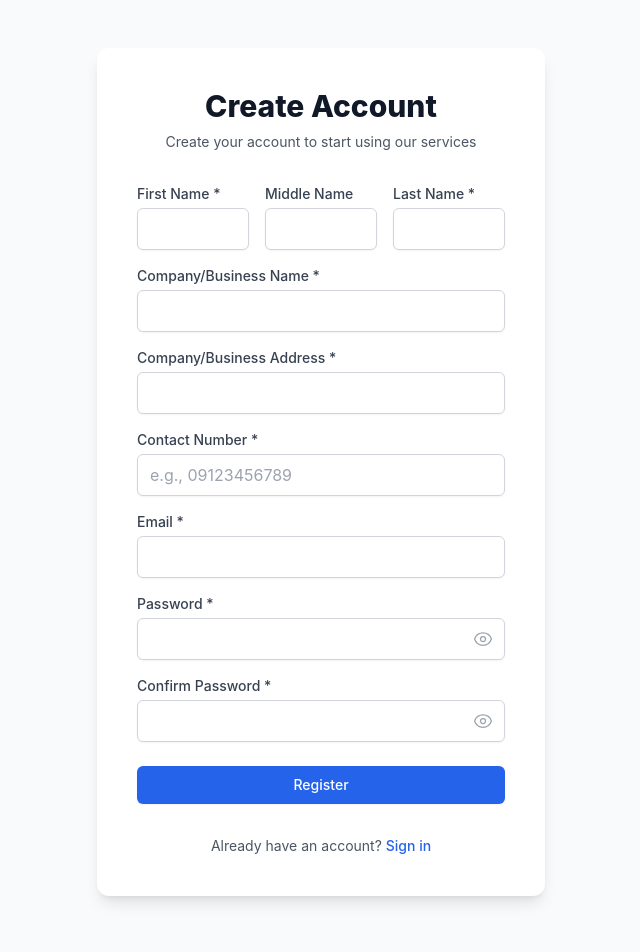
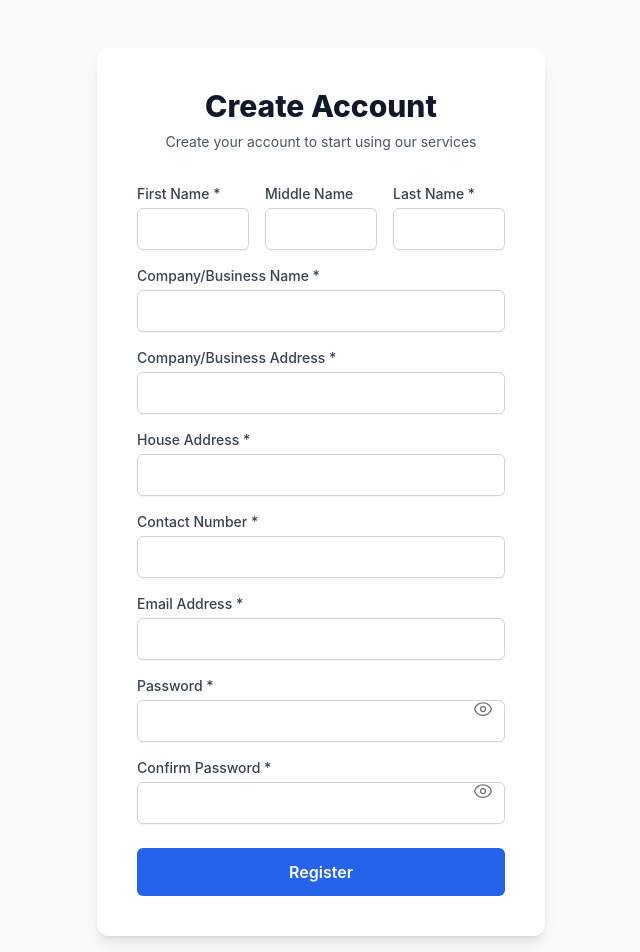
Before and after one commit to lracnaelg/Ads2Go-Client, a React (Create React App) app: page /register in a window 1280 px wide. Shown: the top 952 px of the page, without its empty margins (319-959 px from the left). Built offline with nearby package versions, Linux system fonts and the light colour scheme.

Commit message:
working registration and email code

```diff
--- a/src/contexts/AuthContext.tsx
+++ b/src/contexts/AuthContext.tsx
@@ -15,12 +15,11 @@ import { jwtDecode } from 'jwt-decode';
   type UserRole = "ADMIN" | "USER" | "SUPERADMIN";
 
   interface User {
-  userId: string;
+    userId: string;         // <-- ensure you map _id to userId if backend returns _id
     email: string;
     role: UserRole;
     isEmailVerified: boolean;
     name?: string;
-  id?: string;
     address?: string;
     companyName?: string;
     companyAddress?: string;
@@ -49,7 +48,7 @@ export const AuthProvider: React.FC<{ children: React.ReactNode; navigate: (path
     children,
     navigate,
   }) => {
-  const hasRedirectedRef = useRef(false); // ✅ Moved inside component
+    const hasRedirectedRef = useRef(false);
     const [user, setUser] = useState<User | null>(null);
     const [userEmail, setUserEmail] = useState<string>('');
     const [loginMutation] = useMutation(LOGIN_MUTATION);
@@ -89,7 +88,21 @@ export const AuthProvider: React.FC<{ children: React.ReactNode; navigate: (path
             return;
           }
 
-        const freshUser = data.getOwnUserDetails;
+          const freshUserRaw = data.getOwnUserDetails;
+
+          // Map backend _id to userId if needed:
+          const freshUser: User = {
+            userId: freshUserRaw._id || freshUserRaw.userId,
+            email: freshUserRaw.email,
+            role: freshUserRaw.role,
+            isEmailVerified: freshUserRaw.isEmailVerified,
+            name: freshUserRaw.name,
+            address: freshUserRaw.address,
+            companyName: freshUserRaw.companyName,
+            companyAddress: freshUserRaw.companyAddress,
+            contactNumber: freshUserRaw.contactNumber,
+            profilePicture: freshUserRaw.profilePicture,
+          };
 
           setUser(freshUser);
           setUserEmail(freshUser.email);
@@ -133,22 +146,34 @@ export const AuthProvider: React.FC<{ children: React.ReactNode; navigate: (path
         });
 
         const token = data?.login?.token;
-    const user = data?.login?.user;
+        const userRaw = data?.login?.user;
 
-    if (token && user) {
+        if (token && userRaw) {
           localStorage.setItem('token', token);
+
+          const user: User = {
+            userId: userRaw._id || userRaw.userId,
+            email: userRaw.email,
+            role: userRaw.role,
+            isEmailVerified: userRaw.isEmailVerified,
+            name: userRaw.name,
+            address: userRaw.address,
+            companyName: userRaw.companyName,
+            companyAddress: userRaw.companyAddress,
+            contactNumber: userRaw.contactNumber,
+            profilePicture: userRaw.profilePicture,
+          };
+
           setUser(user);
           setUserEmail(user.email);
 
           console.log('✅ Logged in user:', user);
 
           if (!user.isEmailVerified) {
-        // Immediate redirect is safe here
             navigate('/verify-email');
             return user;
           }
 
-      // 🔧 Use setTimeout to let React finish rendering
           setTimeout(() => {
             switch (user.role.toUpperCase()) {
               case 'ADMIN':
@@ -177,18 +202,35 @@ export const AuthProvider: React.FC<{ children: React.ReactNode; navigate: (path
       try {
         const { data } = await registerMutation({ variables: { input: userData } });
 
-      if (data?.createUser?.token) {
-        const token = data.createUser.token;
-        localStorage.setItem('token', token);
+        // Backend might not return token on register, only user data:
+        const userRaw = data?.createUser;
 
-        const decoded = jwtDecode<User>(token);
-        setUser(decoded);
-        setUserEmail(decoded.email);
+        if (userRaw) {
+          // If backend returns token on registration, set it here:
+          if (userRaw.token) {
+            localStorage.setItem('token', userRaw.token);
+          }
 
-        if (!decoded.isEmailVerified) {
+          const user: User = {
+            userId: userRaw._id || userRaw.userId,
+            email: userRaw.email,
+            role: userRaw.role,
+            isEmailVerified: userRaw.isEmailVerified,
+            name: userRaw.name,
+            address: userRaw.address,
+            companyName: userRaw.companyName,
+            companyAddress: userRaw.companyAddress,
+            contactNumber: userRaw.contactNumber,
+            profilePicture: userRaw.profilePicture,
+          };
+
+          setUser(user);
+          setUserEmail(user.email);
+
+          if (!user.isEmailVerified) {
             navigate('/verify-email');
           } else {
-          navigate(decoded.role === "ADMIN" ? "/admin" : "/home");
+            navigate(user.role === "ADMIN" ? "/admin" : "/home");
           }
           return true;
         }
--- a/src/pages/AUTH/AdminLogin.tsx
+++ b/src/pages/AUTH/AdminLogin.tsx
@@ -1,29 +1,48 @@
 import React, { useState } from 'react';
+import { useMutation } from '@apollo/client';
+import { EyeIcon, EyeSlashIcon } from '@heroicons/react/24/outline';
 import { useAuth } from '../../contexts/AuthContext';
 import { useNavigate } from 'react-router-dom';
+import { LOGIN_MUTATION } from '../../graphql/mutations/Login';
 
-const AdminLogin = () => {
+const AdminLogin: React.FC = () => {
+  const { setUser } = useAuth();
+  const navigate = useNavigate();
   const [email, setEmail] = useState('');
   const [password, setPassword] = useState('');
+  const [showPassword, setShowPassword] = useState(false);
   const [error, setError] = useState('');
-  const { login } = useAuth();
-  const navigate = useNavigate();
 
-  const handleLogin = async (e: React.FormEvent) => {
+  const [login, { loading }] = useMutation(LOGIN_MUTATION, {
+    onCompleted(data) {
+      const { token, user } = data.login;
+
+      if (!user || (user.role?.toUpperCase() !== 'ADMIN' && user.role?.toUpperCase() !== 'SUPERADMIN')) {
+        setError('You are not authorized to access the admin panel.');
+        return;
+      }
+
+      localStorage.setItem('token', token);
+      setUser(user);
+      navigate('/admin');
+    },
+    onError(err) {
+      console.error('Admin login error:', err);
+      setError(err.message || 'Login failed. Please try again.');
+    },
+  });
+
+  const handleSubmit = async (e: React.FormEvent) => {
     e.preventDefault();
     setError('');
 
-    try {
-      const user = await login(email, password);
-      if (!user || user?.role?.toUpperCase() !== 'ADMIN') {
-        setError('Invalid admin credentials.');
-        return;
-      }
-      // Navigate to admin dashboard
-      navigate('/admin');
-    } catch (err) {
-      setError(err instanceof Error ? err.message : 'Login failed. Please try again.');
-    }
+    const deviceInfo = {
+      deviceId: 'admin-web-client',
+      deviceType: 'web',
+      deviceName: navigator.userAgent,
+    };
+
+    login({ variables: { email, password, deviceInfo } });
   };
 
   return (
@@ -34,7 +53,7 @@ const AdminLogin = () => {
           <h2 className="text-xl font-semibold text-gray-800">Admin Login</h2>
         </div>
 
-        <form onSubmit={handleLogin} className="space-y-6">
+        <form onSubmit={handleSubmit} className="space-y-6">
           <div>
             <label className="block text-gray-700 font-semibold mb-2 text-lg">Email</label>
             <input
@@ -47,10 +66,12 @@ const AdminLogin = () => {
               required
             />
           </div>
+
           <div>
             <label className="block text-gray-700 font-semibold mb-2 text-lg">Password</label>
+            <div className="relative">
               <input
-              type="password"
+                type={showPassword ? 'text' : 'password'}
                 value={password}
                 onChange={(e) => setPassword(e.target.value)}
                 className="w-full px-6 py-4 rounded-lg bg-[#CBF3F0] text-black placeholder:text-black text-base focus:outline-none"
@@ -58,13 +79,35 @@ const AdminLogin = () => {
                 autoComplete="current-password"
                 required
               />
+              <button
+                type="button"
+                className="absolute inset-y-0 right-4 flex items-center"
+                onClick={() => setShowPassword(!showPassword)}
+              >
+                {showPassword ? (
+                  <EyeSlashIcon className="h-5 w-5 text-gray-500" />
+                ) : (
+                  <EyeIcon className="h-5 w-5 text-gray-500" />
+                )}
+              </button>
             </div>
+          </div>
+
           {error && <p className="text-red-500 text-sm">{error}</p>}
+
           <button
             type="submit"
-            className="w-full py-3 rounded-lg bg-[#0A192F] text-white text-lg font-bold hover:bg-[#091a2c] transition"
+            disabled={loading}
+            className="w-full py-3 rounded-lg bg-[#0A192F] text-white text-lg font-bold hover:bg-[#091a2c] transition disabled:bg-gray-400"
           >
-            LOGIN
+            {loading ? (
+              <div className="flex items-center justify-center">
+                <div className="w-4 h-4 border-2 border-white border-t-transparent rounded-full animate-spin mr-2"></div>
+                Logging in...
+              </div>
+            ) : (
+              'LOGIN'
+            )}
           </button>
         </form>
       </div>
--- a/src/pages/USERS/Register.tsx
+++ b/src/pages/USERS/Register.tsx
@@ -10,6 +10,7 @@ const RiderCompanyRegister: React.FC = () => {
     lastName: '',
     companyName: '',
     companyAddress: '',
+    houseAddress: '',         // <-- Added this field
     contactNumber: '',
     email: '',
     password: '',
@@ -36,6 +37,10 @@ const RiderCompanyRegister: React.FC = () => {
       case 'companyAddress':
         if (!value.trim()) return 'Company/Business address is required';
         if (value.length < 5) return 'Address must be at least 5 characters';
+        return '';
+      case 'houseAddress':               // <-- Validate houseAddress too
+        if (!value.trim()) return 'House address is required';
+        if (value.length < 5) return 'House address must be at least 5 characters';
         return '';
       case 'contactNumber':
         if (!value.trim()) return 'Contact number is required';
@@ -64,7 +69,6 @@ const RiderCompanyRegister: React.FC = () => {
     const { name, value } = e.target;
     setFormData(prev => ({ ...prev, [name]: value }));
 
-    // Clear error when user types
     if (errors[name]) {
       setErrors(prev => {
         const newErrors = { ...prev };
@@ -79,7 +83,7 @@ const RiderCompanyRegister: React.FC = () => {
     let isValid = true;
 
     Object.keys(formData).forEach(key => {
-      if (key !== 'middleName') { // Middle name is optional
+      if (key !== 'middleName') {
         const error = validateField(key, formData[key as keyof typeof formData]);
         if (error) {
           newErrors[key] = error;
@@ -105,10 +109,11 @@ const RiderCompanyRegister: React.FC = () => {
         lastName: formData.lastName.trim(),
         companyName: formData.companyName.trim(),
         companyAddress: formData.companyAddress.trim(),
+        houseAddress: formData.houseAddress.trim(),  // <-- include here
         contactNumber: formData.contactNumber.trim(),
         email: formData.email.trim(),
-        password: formData.password,
-        userType: 'rider' // or 'company' based on your system
+        password: formData.password
+        // userType removed — backend does not expect this
       };
 
       const success = await register(registrationData);
@@ -237,16 +242,30 @@ const RiderCompanyRegister: React.FC = () => {
             </div>
 
             <div>
+              <label htmlFor="houseAddress" className="block text-sm font-medium text-gray-700">
+                House Address *
+              </label>
+              <input
+                id="houseAddress"
+                name="houseAddress"
+                type="text"
+                value={formData.houseAddress}
+                onChange={handleChange}
+                className={`mt-1 block w-full border ${errors.houseAddress ? 'border-red-500' : 'border-gray-300'} rounded-md shadow-sm py-2 px-3 focus:outline-none focus:ring-blue-500 focus:border-blue-500`}
+              />
+              {errors.houseAddress && <p className="mt-1 text-sm text-red-600">{errors.houseAddress}</p>}
+            </div>
+
+            <div>
               <label htmlFor="contactNumber" className="block text-sm font-medium text-gray-700">
                 Contact Number *
               </label>
               <input
                 id="contactNumber"
                 name="contactNumber"
-                type="tel"
+                type="text"
                 value={formData.contactNumber}
                 onChange={handleChange}
-                placeholder="e.g., 09123456789"
                 className={`mt-1 block w-full border ${errors.contactNumber ? 'border-red-500' : 'border-gray-300'} rounded-md shadow-sm py-2 px-3 focus:outline-none focus:ring-blue-500 focus:border-blue-500`}
               />
               {errors.contactNumber && <p className="mt-1 text-sm text-red-600">{errors.contactNumber}</p>}
@@ -254,7 +273,7 @@ const RiderCompanyRegister: React.FC = () => {
 
             <div>
               <label htmlFor="email" className="block text-sm font-medium text-gray-700">
-                Email *
+                Email Address *
               </label>
               <input
                 id="email"
@@ -267,84 +286,60 @@ const RiderCompanyRegister: React.FC = () => {
               {errors.email && <p className="mt-1 text-sm text-red-600">{errors.email}</p>}
             </div>
 
-            <div>
+            <div className="relative">
               <label htmlFor="password" className="block text-sm font-medium text-gray-700">
                 Password *
               </label>
-              <div className="relative mt-1">
               <input
                 id="password"
                 name="password"
-                  type={showPassword ? "text" : "password"}
+                type={showPassword ? 'text' : 'password'}
                 value={formData.password}
                 onChange={handleChange}
-                  className={`block w-full border ${errors.password ? 'border-red-500' : 'border-gray-300'} rounded-md shadow-sm py-2 px-3 focus:outline-none focus:ring-blue-500 focus:border-blue-500`}
+                className={`mt-1 block w-full border ${errors.password ? 'border-red-500' : 'border-gray-300'} rounded-md shadow-sm py-2 px-3 pr-10 focus:outline-none focus:ring-blue-500 focus:border-blue-500`}
               />
               <button
                 type="button"
-                  className="absolute inset-y-0 right-0 pr-3 flex items-center"
-                  onClick={() => setShowPassword(!showPassword)}
+                onClick={() => setShowPassword(prev => !prev)}
+                className="absolute inset-y-0 right-0 pr-3 flex items-center text-gray-500"
+                tabIndex={-1}
               >
-                  {showPassword ? (
-                    <EyeSlashIcon className="h-5 w-5 text-gray-400" />
-                  ) : (
-                    <EyeIcon className="h-5 w-5 text-gray-400" />
-                  )}
+                {showPassword ? <EyeSlashIcon className="h-5 w-5" /> : <EyeIcon className="h-5 w-5" />}
               </button>
-              </div>
               {errors.password && <p className="mt-1 text-sm text-red-600">{errors.password}</p>}
             </div>
 
-            <div>
+            <div className="relative">
               <label htmlFor="confirmPassword" className="block text-sm font-medium text-gray-700">
                 Confirm Password *
               </label>
-              <div className="relative mt-1">
               <input
                 id="confirmPassword"
                 name="confirmPassword"
-                  type={showConfirmPassword ? "text" : "password"}
+                type={showConfirmPassword ? 'text' : 'password'}
                 value={formData.confirmPassword}
                 onChange={handleChange}
-                  className={`block w-full border ${errors.confirmPassword ? 'border-red-500' : 'border-gray-300'} rounded-md shadow-sm py-2 px-3 focus:outline-none focus:ring-blue-500 focus:border-blue-500`}
+                className={`mt-1 block w-full border ${errors.confirmPassword ? 'border-red-500' : 'border-gray-300'} rounded-md shadow-sm py-2 px-3 pr-10 focus:outline-none focus:ring-blue-500 focus:border-blue-500`}
               />
               <button
                 type="button"
-                  className="absolute inset-y-0 right-0 pr-3 flex items-center"
-                  onClick={() => setShowConfirmPassword(!showConfirmPassword)}
+                onClick={() => setShowConfirmPassword(prev => !prev)}
+                className="absolute inset-y-0 right-0 pr-3 flex items-center text-gray-500"
+                tabIndex={-1}
               >
-                  {showConfirmPassword ? (
-                    <EyeSlashIcon className="h-5 w-5 text-gray-400" />
-                  ) : (
-                    <EyeIcon className="h-5 w-5 text-gray-400" />
-                  )}
+                {showConfirmPassword ? <EyeSlashIcon className="h-5 w-5" /> : <EyeIcon className="h-5 w-5" />}
               </button>
-              </div>
               {errors.confirmPassword && <p className="mt-1 text-sm text-red-600">{errors.confirmPassword}</p>}
             </div>
           </div>
 
-          <div>
           <button
             type="submit"
-              className="w-full flex justify-center py-2 px-4 border border-transparent rounded-md shadow-sm text-sm font-medium text-white bg-blue-600 hover:bg-blue-700 focus:outline-none focus:ring-2 focus:ring-offset-2 focus:ring-blue-500"
+            className="w-full py-3 px-4 bg-blue-600 text-white font-semibold rounded-md hover:bg-blue-700 focus:outline-none focus:ring-2 focus:ring-offset-2 focus:ring-blue-500"
           >
             Register
           </button>
-          </div>
         </form>
-
-        <div className="text-center text-sm">
-          <p className="text-gray-600">
-            Already have an account?{' '}
-            <button
-              onClick={() => navigate('/login')}
-              className="font-medium text-blue-600 hover:text-blue-500"
-            >
-              Sign in
-            </button>
-          </p>
-        </div>
       </div>
     </div>
   );
```
Also changed, not shown: src/graphql/mutations/RegisterUser.ts (added, +18 -0 lines), src/services/graphql.ts (+9 -5 lines). Lines whose indentation alone changed are shown as unchanged.
